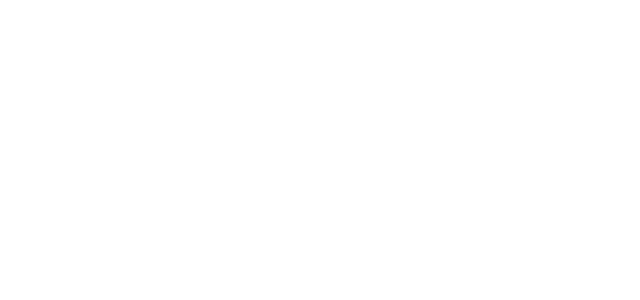
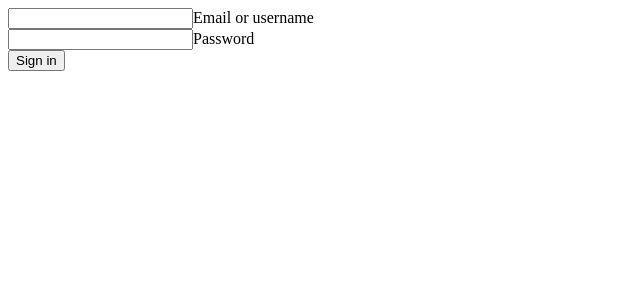
Before and after one commit to acciojob/lift-state-up-5-shantanu400, a React app: page / in a window 1280 px wide. Shown: the top 300 px of the page, without its empty margins (0-640 px from the left). Built offline with nearby package versions, Linux system fonts and the light colour scheme.

Commit message:
login updated

```diff
--- a/src/components/App.js
+++ b/src/components/App.js
@@ -1,7 +1,7 @@
 
 import React, { useState } from "react";
 import './../styles/App.css';
-import login from "./login"
+import Login from "./login";
 
 
 const App = () => {
@@ -16,7 +16,7 @@
   return (
     <div>
 
-       {isLoggedIn ? <p>You Are Loggedin!</p> : <login func={changeState}/>}
+       {isLoggedIn ? <p>You Are Loggedin!</p> : <Login func={changeState}/>}
 
     </div>
   )
--- a/src/components/Login.js
+++ b/src/components/Login.js
@@ -1,5 +1,5 @@
 import React from "react"
-export default function login(props){
+export default function Login(props){
     return (
         <div className="roots">
 
@@ -7,7 +7,6 @@
           <input type="email" id="loginName" className="form-control" />
           <label className="form-label" htmlFor="loginName">Email or username</label>
         </div>
-
 
         <div data-mdb-input-init className="form-outline mb-4">
           <input type="password" id="loginPassword" className="form-control" />
@@ -17,7 +16,6 @@
         <div className="col-md-6 d-flex justify-content-center">
         <button type="submit" data-mdb-button-init data-mdb-ripple-init className="btn btn-primary btn-block mb-4" onClick={()=>props.func()}>Sign in</button>
         </div>
-
       </div>
     )
 }
```
